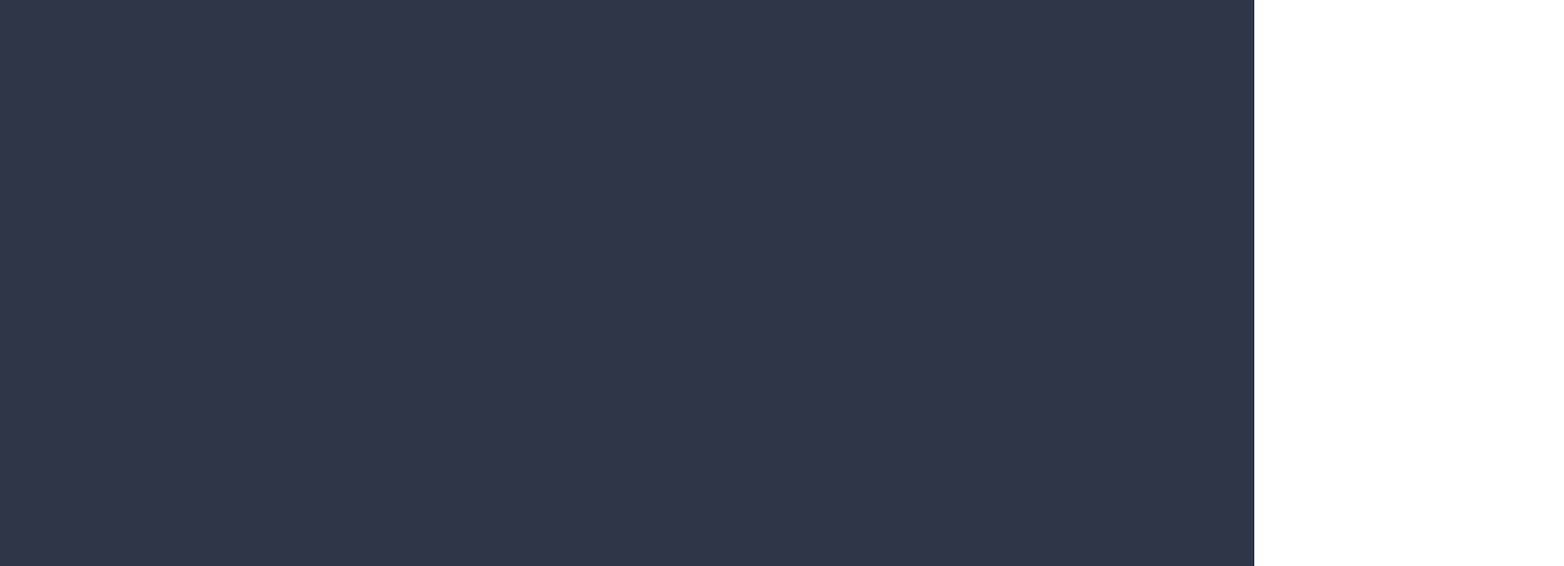
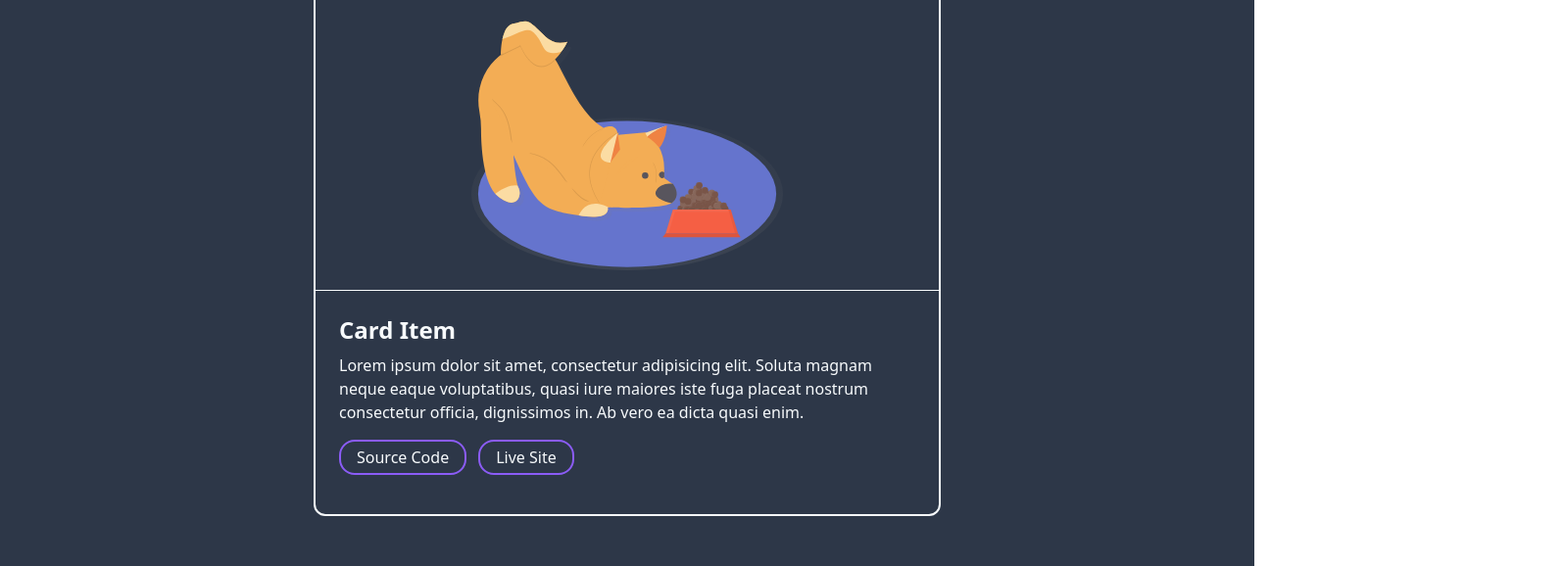
Before and after one commit to chaucodes/portfolio, a Gatsby site: page /projects in a window 1280 px wide. Shown: the part 222-800 px from the top of the page at 98% size, 1596 px wide, since content can reach past the window. Built offline with nearby package versions, Linux system fonts and the light colour scheme; Gatsby itself is replaced by a stand-in of ours.

Commit message:
Added Template for Cards in Project section

```diff
--- /dev/null
+++ b/src/components/CardItem.js
@@ -0,0 +1,33 @@
+import React from 'react';
+
+import photo from '../images/dog-illustration.svg';
+
+const CardItem = () => {
+  return (
+    <div className='flex justify-center'>
+      <div className='border-solid border-2 border-current rounded-xl rounded-t-none w-2/4'>
+        <div className='flex justify-center mb-5'>
+          <img src={photo} alt='' className='w-2/4' />
+        </div>
+        <hr className='border-current' />
+        <div className='p-6'>
+          <h1 className='text-2xl font-bold mb-2'>Card Item</h1>
+          <p>
+            Lorem ipsum dolor sit amet, consectetur adipisicing elit. Soluta
+            magnam neque eaque voluptatibus, quasi iure maiores iste fuga
+            placeat nostrum consectetur officia, dignissimos in. Ab vero ea
+            dicta quasi enim.
+          </p>
+          <div className='text-center my-4 mr-3 inline-block px-4 py-1 rounded-2xl border-solid border-2 border-purple-500'>
+            <a href='/'>Source Code</a>
+          </div>
+          <div className='text-center my-4 inline-block px-4 py-1 rounded-2xl border-solid border-2 border-purple-500'>
+            <a href='/'>Live Site</a>
+          </div>
+        </div>
+      </div>
+    </div>
+  );
+};
+
+export default CardItem;
--- /dev/null
+++ b/src/components/CardList.js
@@ -0,0 +1,12 @@
+import React from 'react';
+import CardItem from './CardItem';
+
+const CardList = () => {
+  return (
+    <div>
+      <CardItem />
+    </div>
+  );
+};
+
+export default CardList;
--- a/src/pages/projects.js
+++ b/src/pages/projects.js
@@ -3,6 +3,7 @@ import React from 'react';
 import Layout from '../components/layout';
 import SEO from '../components/seo';
 import PageLinks from '../components/PageLinks';
+import CardList from '../components/CardList';
 
 function ProjectsPage() {
   return (
@@ -11,8 +12,9 @@ function ProjectsPage() {
         keywords={[`gatsby`, `tailwind`, `react`, `tailwindcss`]}
         title='Projects'
       />
-      <section>
-        <h1>Projects Page</h1>
+      <section className='flex flex-col'>
+        <h1 className='text-5xl text-center mb-10'>Projects Page</h1>
+        <CardList />
       </section>
 
       <div>
```
